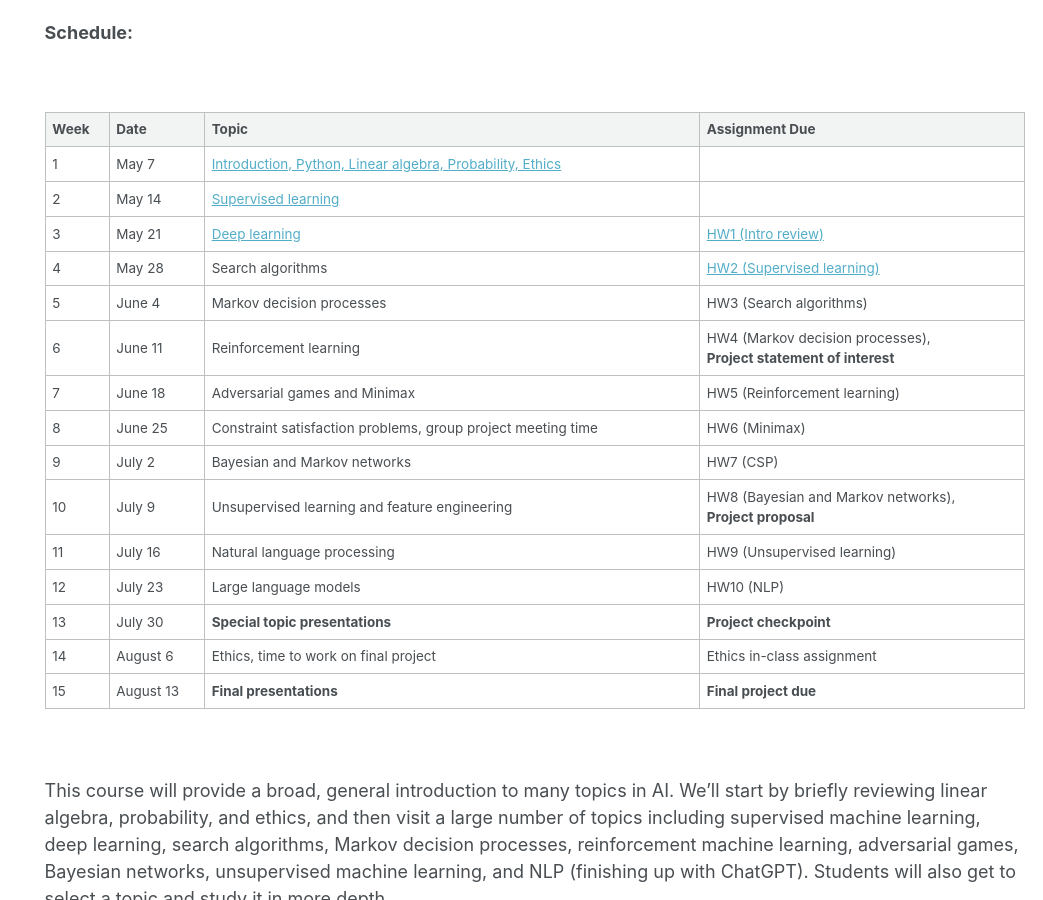
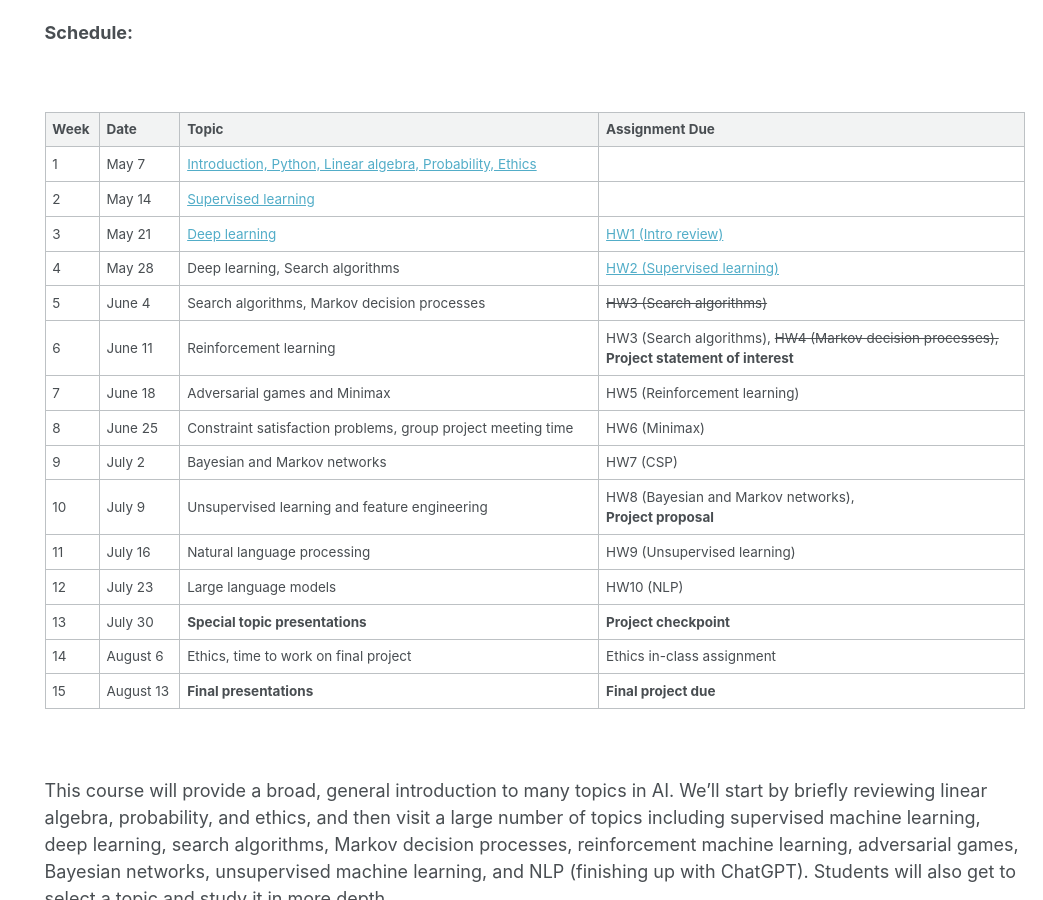
Before and after one commit to rasikabh/rasikabh.github.io, a Jekyll site: the page built from _pages/ai2024su.md, in a window 1280 px wide and 900 px high, scrolled down 639 px. Shown: the whole window, without its empty margins (237-1280 px from the left). Built offline with Jekyll 4.4.1, drawn with Linux system fonts in a browser that asks for light colours.

Commit message:
push back hw3, cancel hw4

```diff
--- a/_pages/ai2024su.md
+++ b/_pages/ai2024su.md
@@ -44,9 +44,9 @@ Anjali's office hours: Wednesdays 12-1 on MS Teams
 | 1 | May 7  | [Introduction, Python, Linear algebra, Probability, Ethics](https://docs.google.com/presentation/d/1aeaA_f49O0v_bMtPrlB2WBnqaKp1OCXIDZNxLVUuFdA/edit?usp=sharing) |  |
 | 2 | May 14 | [Supervised learning](https://docs.google.com/presentation/d/1jUwiMFXxCotdqu83jNlDMrOIZpRc9cZunchjJBtkvZA/edit?usp=sharing) |  |
 | 3 | May 21 | [Deep learning](https://docs.google.com/presentation/d/1CBVQi5d2J9Zlo7uCYYQVXzHAle4orb_tfpXDsD6Pz7c/edit?usp=sharing) | [HW1 (Intro review)](https://docs.google.com/document/d/1uGOZtO53QBZw0UzlCPDJEDW_LnbibPLspdSBg2R4urc/edit?usp=sharing) |
-| 4 | May 28 | Search algorithms | [HW2 (Supervised learning)](https://docs.google.com/document/d/1fbeRjmt-5Vl27q5okBgLkDcE78oIoan4AMLE0mo21Qs/edit?usp=sharing) |
-| 5 | June 4  | Markov decision processes | HW3 (Search algorithms) |
-| 6 | June 11 | Reinforcement learning | HW4 (Markov decision processes), <br> **Project statement of interest** |
+| 4 | May 28 | Deep learning, Search algorithms | [HW2 (Supervised learning)](https://docs.google.com/document/d/1fbeRjmt-5Vl27q5okBgLkDcE78oIoan4AMLE0mo21Qs/edit?usp=sharing) |
+| 5 | June 4  | Search algorithms, Markov decision processes | ~~HW3 (Search algorithms)~~ |
+| 6 | June 11 | Reinforcement learning | HW3 (Search algorithms), ~~HW4 (Markov decision processes),~~ <br> **Project statement of interest** |
 | 7 | June 18 | Adversarial games and Minimax  | HW5 (Reinforcement learning) |
 | 8 | June 25 | Constraint satisfaction problems, group project meeting time | HW6 (Minimax) |
 | 9 | July 2  | Bayesian and Markov networks | HW7 (CSP) |
```
